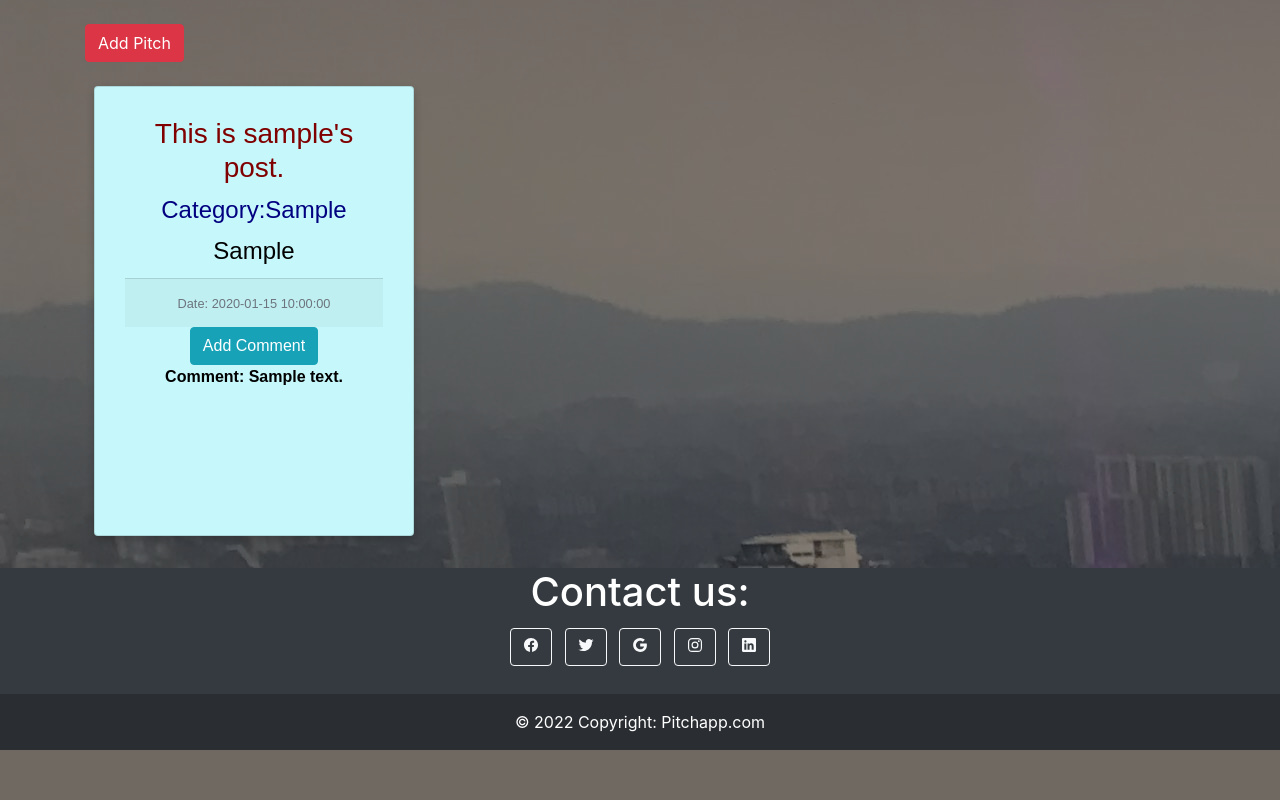
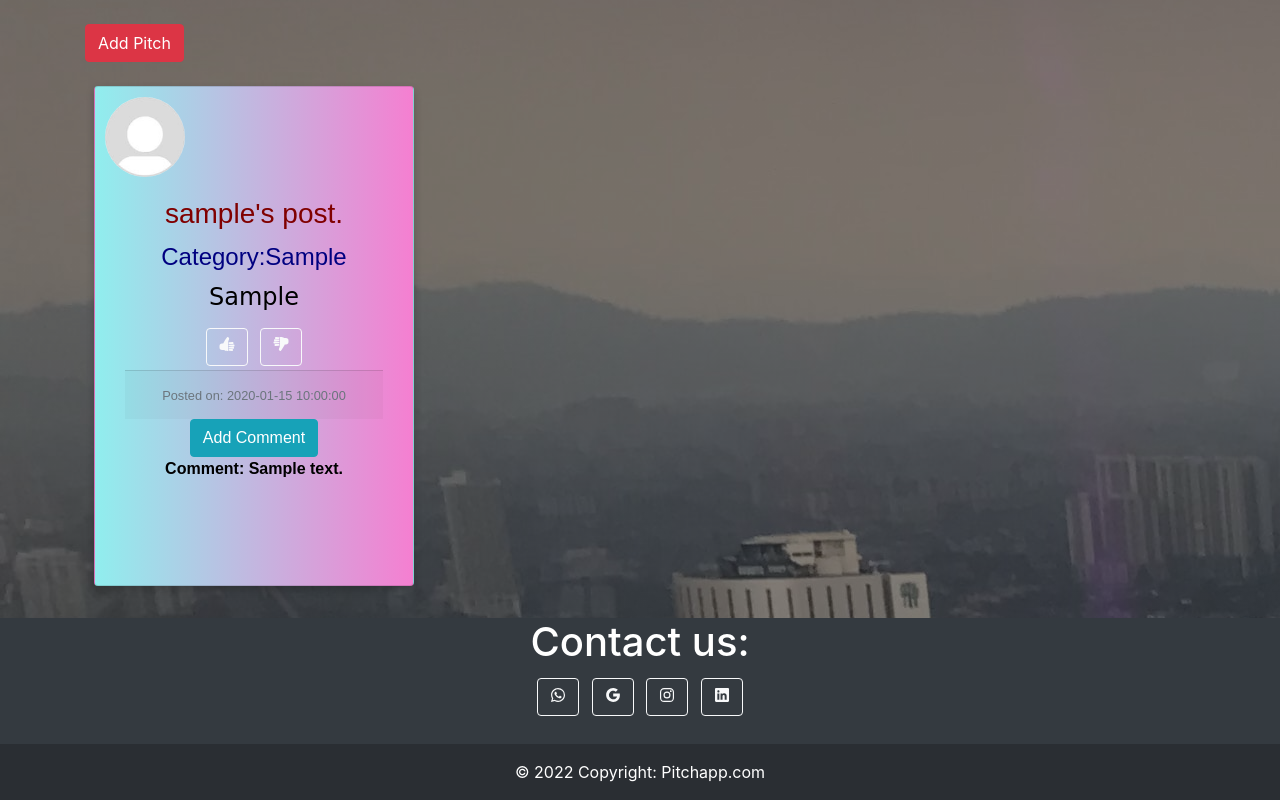
Before and after one commit to Mercynenoh/Impress-Me, a Flask app: page / in a window 1280 px wide. Shown: the part 56-856 px from the top of the page. Before the commit the page ends 806 px from the top, so only its background shows below. Run offline with Flask 2, Linux system fonts and the light colour scheme; a user stored in the database is signed in; tables that the repository leaves empty hold one stand-in row (values such as "Sample post"); some libraries are stand-ins or nearby versions.

Commit message:
add like buttons

```diff
--- a/app/main/views.py
+++ b/app/main/views.py
@@ -75,9 +75,9 @@ def update_profile(uname):
 @login_required
 def update_pic(uname):
     user = User.query.filter_by(username = uname).first()
-    if 'photo' in request.files:
-        filename = photos.save(request.files['photo'])
-        path = f'photos/{filename}'
+    if 'static/photos' in request.files:
+        filename = photos.save(request.files['static/photos'])
+        path = f'static/photos{filename}'
         user.profile_pic_path = path
         db.session.commit()
     return redirect(url_for('main.profile',uname=uname))
--- a/app/static/styles.css
+++ b/app/static/styles.css
@@ -11,9 +11,9 @@
   box-shadow: 0 4px 8px 0 rgba(0, 0, 0, 0.2);
   padding: 10px;
   text-align: center;
-  background-color:  rgb(198, 247, 250);
+  background:linear-gradient(to right ,rgb(144, 238, 238) ,rgb(245, 127, 209));
   width: 350px;
-  height: 450px;
+  height: 500px;
   font-weight: 600;
   align-content: center;
   font-family: sans-serif;
--- a/app/templates/base.html
+++ b/app/templates/base.html
@@ -49,24 +49,21 @@
 
           <section class="mb-4 last">
               <h1>Contact us:</h1>
-           <!-- Facebook -->
-           <a class="btn btn-outline-light btn-floating m-1 " href="https://www.facebook.com/" target="_blank" role="button"
-           ><ion-icon name="logo-facebook"></ion-icon></a>
 
          <!-- Twitter -->
-         <a class="btn btn-outline-light btn-floating m-1" href="" role="button"
-           ><ion-icon name="logo-twitter"></ion-icon></a>
+         <a class="btn btn-outline-light btn-floating m-1" href="https://wa.me/+254725757124" target="_blank" role="button"
+           ><ion-icon name="logo-whatsapp"></ion-icon></a>
 
          <!-- Google -->
          <a class="btn btn-outline-light btn-floating m-1" href="http://www.google.com/" role="button"
            ><ion-icon name="logo-google"></ion-icon></a>
 
          <!-- Instagram -->
-          <a class="btn btn-outline-light btn-floating m-1" href="https://www.instagram.com/" role="button"
+          <a class="btn btn-outline-light btn-floating m-1"  href="https://instagram.com/mercy_n.e.n.o.h" target="_blank"role="button"
            ><ion-icon name="logo-instagram"></ion-icon></a>
 
          <!-- Linkedin -->
-          <a class="btn btn-outline-light btn-floating m-1" href="#!" role="button"
+          <a class="btn btn-outline-light btn-floating m-1" href="https://www.linkedin.com/in/mercy-chepngenoh-7988a3210" target="_blank" role="button"
            ><ion-icon name="logo-linkedin"></ion-icon></a>
         </div>
         <div class="text-center p-3" style="background-color: rgba(0, 0, 0, 0.2);">
--- a/app/templates/index.html
+++ b/app/templates/index.html
@@ -11,23 +11,39 @@
     {% for post in posts %}
     <div class="column">
     <div class="card pitch mt-4 ml-4 " style="width: 20rem;">
-        <!-- <img class="rounded-circle" src="{{url_for('static',filename='photos' + 'author.profile_pic_path')}}" alt="" class="img-thumbnail"> -->
+      <!-- {% if current_user.profile_pic_path %} -->
+      <img
+      src="{{ url_for('static', filename='photos/default.jpeg')}}"
+      class="img-fluid rounded-circle"
+      style="max-height: 80px; width: 80px;"/>
+      <!-- {% else %}
+      <img
+      src="{{ url_for('static', filename='photos/default.jpeg')}}"
+      alt=""
+      class="img-fluid rounded-circle"
+      style="max-height: 50px; width: 50px;"/>
+      {% endif %} -->
         <div class="card-body">
-          <h3 class="card-title" style="color:maroon; font-weight:500;"> This is {{post.author.username}}'s post.</h3>
+          <h3 class="card-title" style="color:maroon; font-weight:500;">{{post.author.username}}'s post.</h3>
           <h4 class="card-title" style="color:navy; font-weight:500; font-family: sans-serif;">Category:{{post.category}}</h4>
 
-          <h4 class="card-title">{{post.pitch}}
-            {% for comment in comments %}
+          <h4 class="card-title" style="font-family: cursive;">{{post.pitch}}
           </h4>
+          <a class="btn btn-outline-light btn-floating m-1" href="" role="button"
+          ><ion-icon name="thumbs-up"></ion-icon></a>
+          <a class="btn btn-outline-light btn-floating m-1" href="" role="button"
+          ><ion-icon name="thumbs-down"></ion-icon></a>
+
           <div class="card-footer">
-            <small class="text-muted">Date: {{post.date_posted}}</small>
+            <small class="text-muted">Posted on: {{post.date_posted}}</small>
           </div>
           <a href="/comment" class="btn btn-info">Add Comment</a>
+          {% for comment in comments %}
           <p>Comment: {{comment.text}}</p>
+          {% endfor %}
         </div>
         </div>
         </div>
-        {% endfor %}
         {% endfor %}
         </div>
       </div>
```
Also changed, not shown: app/static/photos/Screenshot_from_2022-02-26_15-36-52.png (deleted), app/static/photos/default.jpeg (added), app/static/photos/download.jpeg (deleted).
